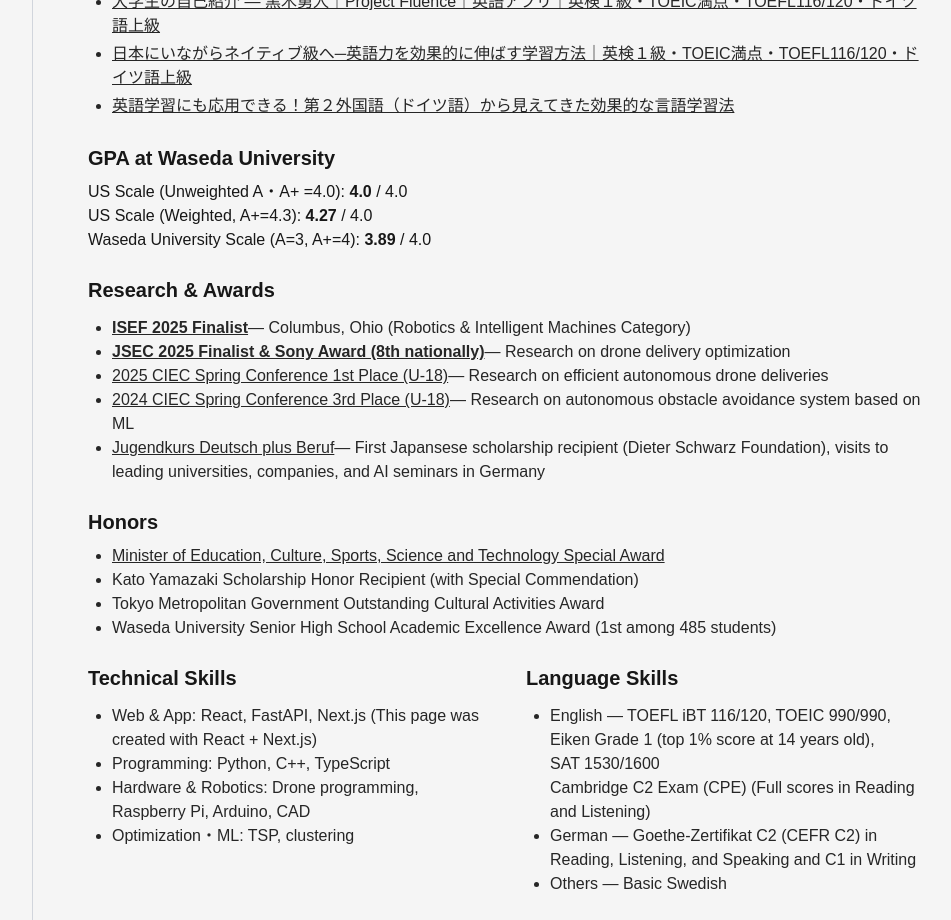
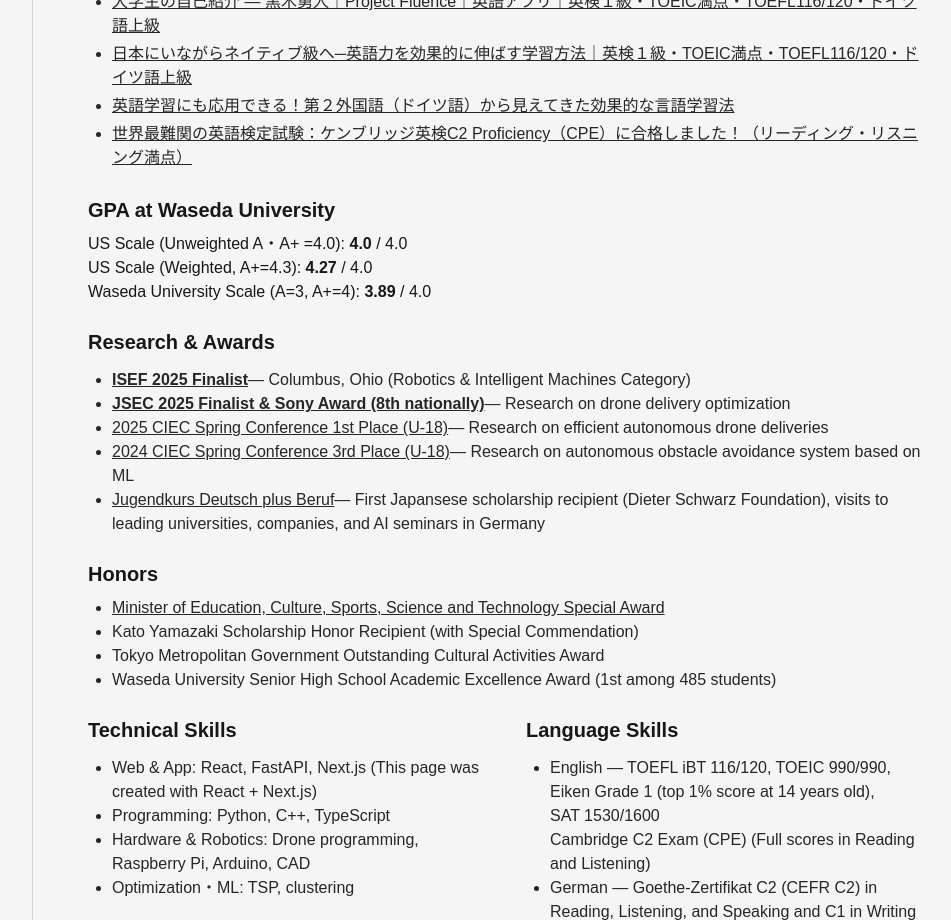
Before and after one commit to dronerd/yutokuroki-introduction-v1, a Next.js app: page / in a window 1280 px wide. Shown: the part 840-1760 px from the top of the page, without its empty margins (300-1251 px from the left). Built offline with nearby package versions, Linux system fonts and the light colour scheme.

Commit message:
added cambridge C2 note article

```diff
--- a/app/ja/page.tsx
+++ b/app/ja/page.tsx
@@ -211,6 +211,11 @@ export default function HomePageJa() {
                       英語学習にも応用できる！第２外国語（ドイツ語）から見えてきた効果的な言語学習法
                     </a>
                 </li>
+                <li key="Note Article4" className="py-0.5">
+                    <a href="https://note.com/projectfluence/n/nb5ee0137b415" className="underline" target="_blank" rel="noopener noreferrer">
+                      世界最難関の英語検定試験：ケンブリッジ英検C2 Proficiency（CPE）に合格しました！（リーディング・リスニング満点）
+                    </a>
+                </li>
               </ul>
             </section>
 
--- a/app/page.tsx
+++ b/app/page.tsx
@@ -228,6 +228,11 @@ export default function HomePageEn() {
                       英語学習にも応用できる！第２外国語（ドイツ語）から見えてきた効果的な言語学習法
                     </a>
                 </li>
+                <li key="Note Article4" className="py-0.5">
+                    <a href="https://note.com/projectfluence/n/nb5ee0137b415" className="underline" target="_blank" rel="noopener noreferrer">
+                      世界最難関の英語検定試験：ケンブリッジ英検C2 Proficiency（CPE）に合格しました！（リーディング・リスニング満点）
+                    </a>
+                </li>
               </ul>
             </section>
 
```
